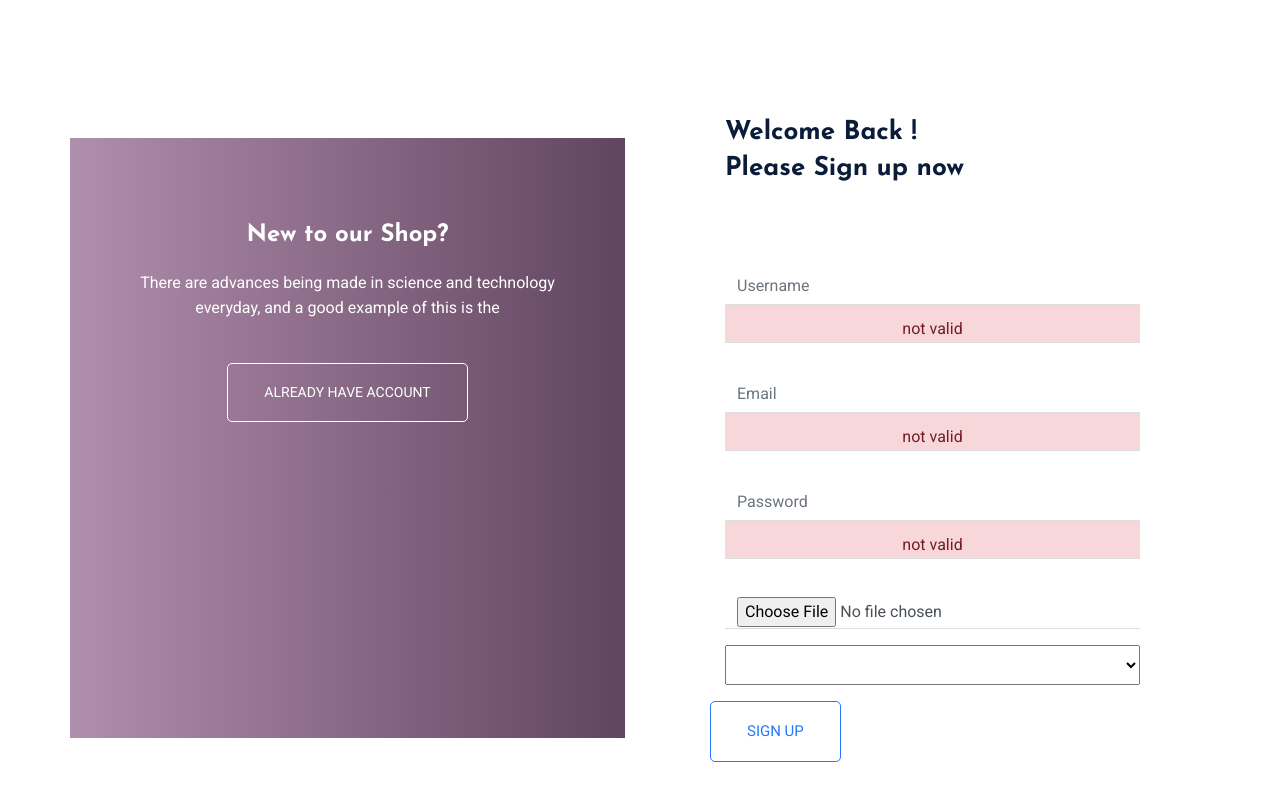
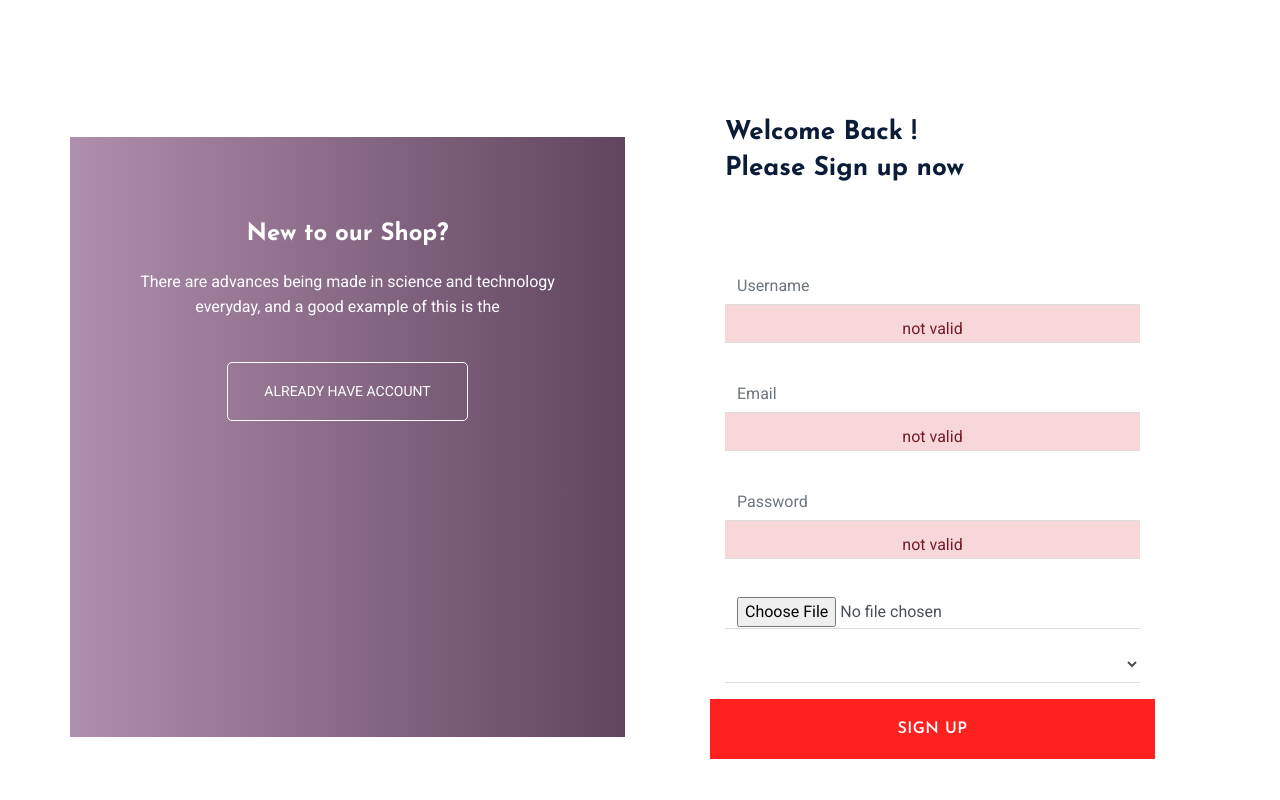
Before and after one commit to mashendi/ecommerce-angular, an Angular app: page /register in a window 1280 px wide. Shown: the part 272-1072 px from the top of the page. Built offline with nearby package versions, Linux system fonts and the light colour scheme.

Commit message:
adding shop, products and confirmation routes

```diff
--- a/src/app/app-routing.module.ts
+++ b/src/app/app-routing.module.ts
@@ -5,10 +5,13 @@ import { LoginComponent } from './components/login/login.component';
 import { RegisterComponent } from './components/register/register.component';
 import { HomeComponent } from './components/home/home.component';
 import { CartComponent } from './components/cart/cart.component';
+import { ShopComponent } from './components/shop/shop.component';
+import { AboutComponent } from './components/about/about.component';
 
 import { IndexComponent } from './components/dashboard/index/index.component';
 import { EditComponent } from './components/dashboard/edit/edit.component';
 import { NewComponent } from './components/dashboard/new/new.component';
+import {ConfirmationComponent} from "./components/confirmation/confirmation.component";
 
 
 const routes: Routes = [
@@ -17,6 +20,9 @@ const routes: Routes = [
   {path: 'login', component: LoginComponent},
   {path: 'home', component: HomeComponent},
   {path: 'cart', component: CartComponent},
+  {path: 'shop', component: ShopComponent},
+  {path: 'about', component: AboutComponent},
+  {path: 'confirmation', component: ConfirmationComponent},
   {path: 'dashboard/products', component: IndexComponent},
   {path: 'dashboard/products/new', component: NewComponent},
   {path: 'dashboard/products/:id/edit', component: EditComponent},
--- a/src/app/components/confirmation/confirmation.component.html
+++ b/src/app/components/confirmation/confirmation.component.html
@@ -1,5 +1,4 @@
 <app-header></app-header>
-
  <main>
      <!-- Hero Area Start -->
     <div class="slider-area ">
--- a/src/app/components/header/header.component.html
+++ b/src/app/components/header/header.component.html
@@ -37,8 +37,8 @@
                         <nav>
                             <ul id="navigation">
                                 <li><a routerLink="/home">Home</a></li>
-                                <li><a href="#">shop</a></li>
-                                <li><a href="#">about</a></li>
+                                <li><a routerLink="/shop">shop</a></li>
+                                <li><a routerLink="/about">about</a></li>
                                 <li><a routerLink="/dashboard/products" *ngIf="isAdmin">Admin Dashboard</a>
                                     <ul class="submenu">
                                         <li><a routerLink="/dashboard/products">Products</a></li>
--- a/src/app/components/register/register.component.html
+++ b/src/app/components/register/register.component.html
@@ -105,7 +105,7 @@
 
                 <div class="col-md-12 form-group">
                   <select
-                    class="form-select"
+                    class="form-control"
                     aria-label="Default select example"
                     [(ngModel)]="gender"
                     formControlName="gender"
@@ -115,10 +115,9 @@
                     <option value="Female">Female</option>
                   </select>
                 </div>
-                <button type="submit" value="submit" class="btn_3">
+                <button type="submit" value="submit" class="btn btn-block">
                   Sign up
                 </button>
-                <!-- <a class="lost_pass" href="#">forget password?</a> -->
               </form>
             </div>
           </div>
@@ -126,5 +125,4 @@
       </div>
     </div>
   </section>
-  <!--================login_part end =================-->
 </main>
--- a/src/app/components/register/register.component.ts
+++ b/src/app/components/register/register.component.ts
@@ -2,6 +2,7 @@ import { UsersService } from '../../services/users.service';
 import { Component, OnInit } from '@angular/core';
 import { FormControl, FormGroup, Validators } from '@angular/forms';
 import { toBase64 } from '../../helpers/general_functions'
+import {Router} from "@angular/router";
 @Component({
   selector: 'app-register',
   templateUrl: './register.component.html',
@@ -9,52 +10,47 @@ import { toBase64 } from '../../helpers/general_functions'
 })
 export class RegisterComponent implements OnInit {
 
-  constructor(private myService: UsersService) { }
+  constructor(private usersService: UsersService, private router:Router) { }
 
-  ngOnInit(): void {
-
-  }
+  ngOnInit(): void {}
   ourValidation = new FormGroup({
     username: new FormControl("", Validators.required),
     email: new FormControl("", [Validators.required, Validators.email]),
     password: new FormControl("", [Validators.required, Validators.min(6)]),
     image: new FormControl("", Validators.required),
     gender: new FormControl("", Validators.required)
-
-
   })
 
+  title: string = "Register";
+  username: any;
+  email: any;
+  password: any;
+  image: any;
+  gender: any;
 
-  title: string = "Register"
-  img_file: any
-  username: any
-  email: any
-  password: any
-  image: any
-  gender: any
+  usernameError: any;
+  emailError: any;
+  passwordError: any;
+  imageError: any;
+  genderError: any;
 
   get UserName() {
-
     return this.ourValidation.controls.username.valid;
   }
 
   get Email() {
-
     return this.ourValidation.controls.email.valid;
   }
 
   get Password() {
-
     return this.ourValidation.controls.password.valid;
   }
 
   get Image() {
-
     return this.ourValidation.controls.image.valid;
   }
 
   get Gender() {
-
     return this.ourValidation.controls.gender.valid;
   }
 
@@ -86,12 +82,15 @@ export class RegisterComponent implements OnInit {
         gender: this.selectedGender,
 
       }
-      this.myService.Register(user).subscribe(
+      this.usersService.Register(user).subscribe(
         (data: any) => {
-
+            if (data.ok)
+                this.router.navigate(['/login']);
         },
         (err: any) => {
-          console.log(err)
+          if (err.error.email){
+              console.log(err.error.email)
+          }
         }
 
       );
```
